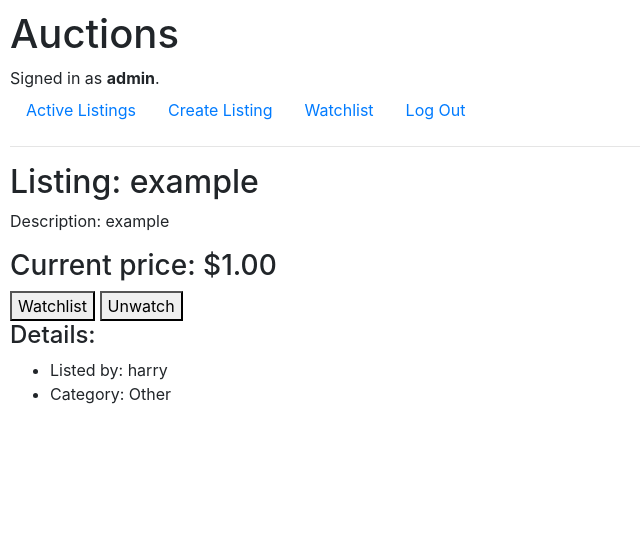
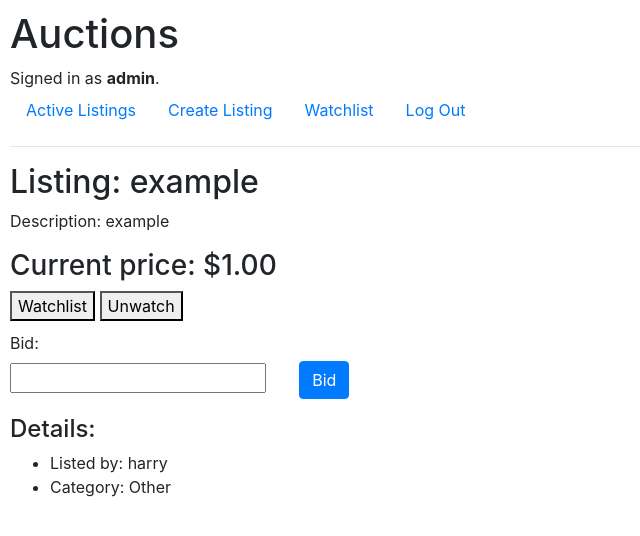
Before and after one commit to rodsantis/cs50w-commerce, a Django app: page /listing/1 in a window 1280 px wide. Shown: the top 536 px of the page, without its empty margins (0-640 px from the left). Run offline with Django 3.2, Linux system fonts and the light colour scheme; a user stored in the database is signed in; data comes from the database, SQL or seed files in the repository; both versions use the stored data as it was before the commit; data that the repository does not hold is empty; some libraries are stand-ins or nearby versions.

Commit message:
Implemented the Bid add and bid search for the highest bidder to be shown on the listing page

```diff
--- a/auctions/admin.py
+++ b/auctions/admin.py
@@ -9,3 +9,4 @@ admin.site.register(User)
 admin.site.register(Listing, ListingAdmin)
 admin.site.register(Comment)
 admin.site.register(Bid)
+admin.site.register(Watchlist)
--- a/auctions/models.py
+++ b/auctions/models.py
@@ -34,10 +34,9 @@ class Comment(models.Model):
 class Bid(models.Model):
     listing = models.ForeignKey(Listing, on_delete=models.CASCADE, related_name="bid")
     username = models.ForeignKey(User, on_delete=models.CASCADE, related_name="bidder")
-    bids = models.DecimalField(max_digits=10, decimal_places=2)
 
     def __str__(self):
-        return f"Listing: {self.listing}, Bids: {self.bids}"
+        return f"Listing: {self.listing}, by: {self.username}"
 
 
 class Watchlist(models.Model):
--- a/auctions/templates/auctions/listingpage.html
+++ b/auctions/templates/auctions/listingpage.html
@@ -11,6 +11,8 @@
     {% endif %}
     <p>Description: {{ listing.description }}</p>
     <h3>Current price: ${{ listing.price }} </h3>
+    {% if user.is_authenticated %}
+    <!-- Adding or removing watch list -->
     <div>
         <form style="display: inline-block;" action="{% url 'watchlist' %}" method="post">
             {% csrf_token %}
@@ -23,6 +25,29 @@
             <button type="submit">Unwatch</button>
         </form>
     </div>
+    <!-- Bidding for the product -->
+    {% if message %}
+        <h4 style="padding-top: 10px;">{{ message }}</h4>
+    {% endif %}
+    {% if winning_bid %}
+        <h6 style="padding-top: 10px;">{{ winning_bid }}</h6>
+    {% endif %}
+    <div style="padding-top: 10px;">
+        <form action="{% url 'listing_page' listing.pk %}" method="post">
+            {% csrf_token %}
+            <div class="form-group row" style="display: inline-block;">
+                <div class="col-sm-10" >
+                    {{ bid_form }}
+                </div>
+            </div>
+            <div class="form-group row" style="display: inline-block;">
+                <div class="col-sm-10">
+                    <button type="submit" class="btn btn-primary">Bid</button>
+                </div>
+            </div>
+        </form>
+    </div>
+    {% endif %}
     <h4>Details:</h4>
     <ul>
         <li>Listed by: {{ listing.username }} </li>
--- a/auctions/templates/auctions/watchlist.html
+++ b/auctions/templates/auctions/watchlist.html
@@ -25,5 +25,7 @@
             </div>
             {% endfor %}
         </ul>
+    {% else %}
+        <h3>You don't have a Wishlist item to be shown!</h3>
     {% endif %}
 {% endblock %}
--- a/auctions/urls.py
+++ b/auctions/urls.py
@@ -13,6 +13,7 @@ urlpatterns = [
     path("listing", views.index, name="listing_index"),
     path("listing/<int:id>", views.listing_page, name="listing_page"),
     path("watchlist", views.watchlist, name="watchlist"),
+
 ]
 
 
--- a/auctions/views.py
+++ b/auctions/views.py
@@ -30,8 +30,9 @@ class NewListing(forms.Form):
     choice = forms.ChoiceField(choices = CATEGORY_CHOICES)
 
 
-# Watch list Form
-# class WatchlistForm(forms.Form):
+# Bid Form
+class BidForm(forms.Form):
+    bid = forms.DecimalField(min_value=1.00, max_digits=10, decimal_places=2)
 
 
 
@@ -116,8 +117,45 @@ def create_listing(request, *args, **kwargs):
     })
 
 def listing_page(request, id):
+    if request.user.is_anonymous:
+        return render(request, "auctions/listingpage.html", {
+        "listing": Listing.objects.get(pk=id),
+        "bid_form": BidForm()
+    })
+
+    listing = Listing.objects.get(pk=id)
+    bidder = Bid.objects.all().filter(listing=listing, username=request.user).first()
+    if bidder == None:
+        pass
+    else:
+        bidder = bidder.username
+    if request.method == "POST":
+        form = BidForm(request.POST)
+        if form.is_valid():
+            form_bid = form.cleaned_data["bid"]
+            listing = Listing.objects.get(pk=id)
+            current_user = request.user
+            if float(form_bid) <= listing.price:
+                return render(request, "auctions/listingpage.html", {
+                    "listing": listing,
+                    "bid_form": BidForm(),
+                    "winning_bid": bidder,
+                    "message": "Your bid was too low!"
+                })
+            else:
+                check_bid = Bid.objects.all().filter(listing=listing, username=current_user)
+                if check_bid:
+                    listing.price = float(form_bid)
+                    listing.save()
+                else:
+                    bid = Bid(listing=Listing.objects.get(pk=id), username=request.user)
+                    bid.save()
+                    listing.price = float(form_bid)
+                    listing.save()
     return render(request, "auctions/listingpage.html", {
         "listing": Listing.objects.get(pk=id),
+        "winning_bid": bidder,
+        "bid_form": BidForm()
     })
 
 
```
Also changed, not shown: auctions/migrations/0001_initial.py, auctions/uploads/images/albus_APiAiFB.jpeg (added), db.sqlite3.
